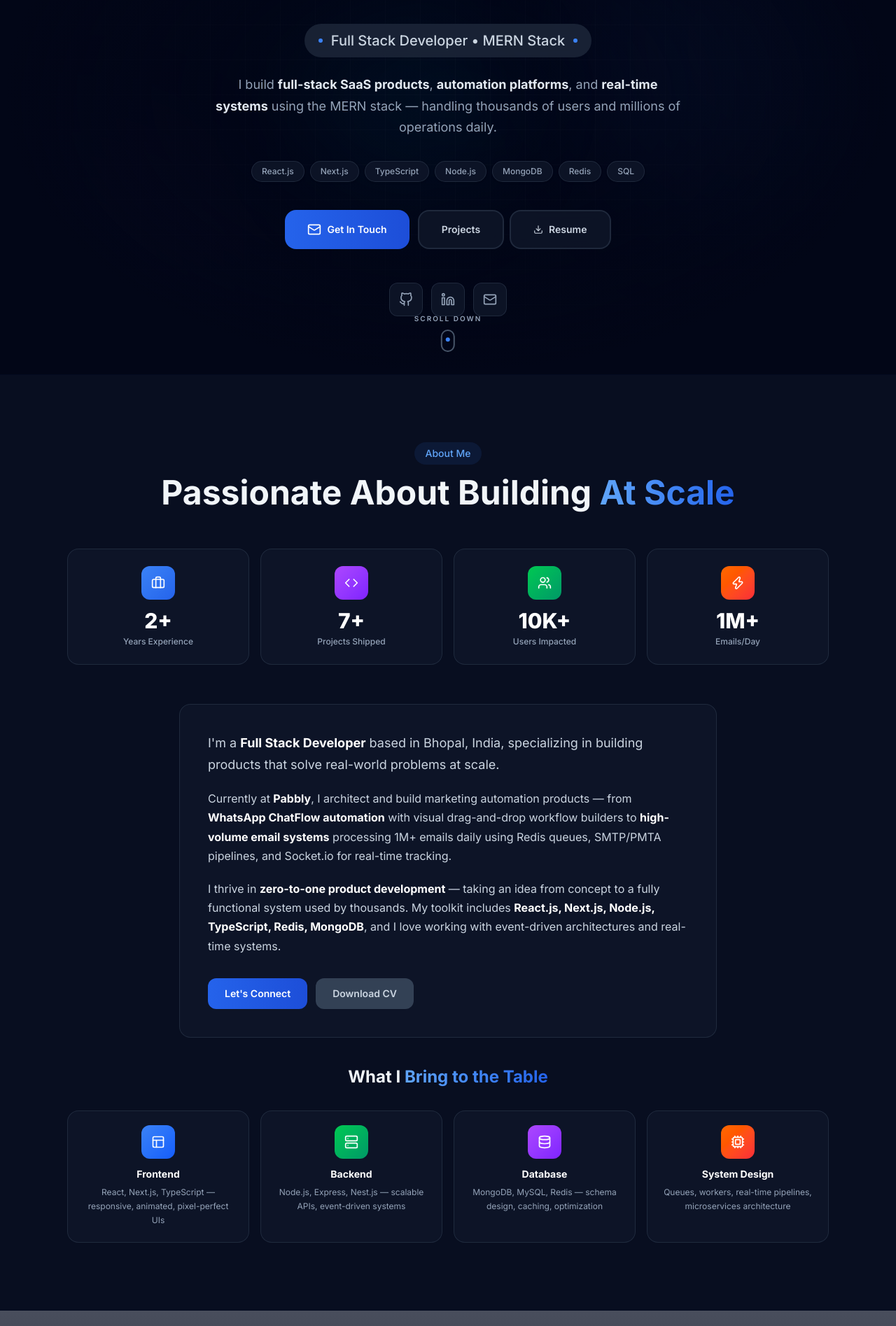
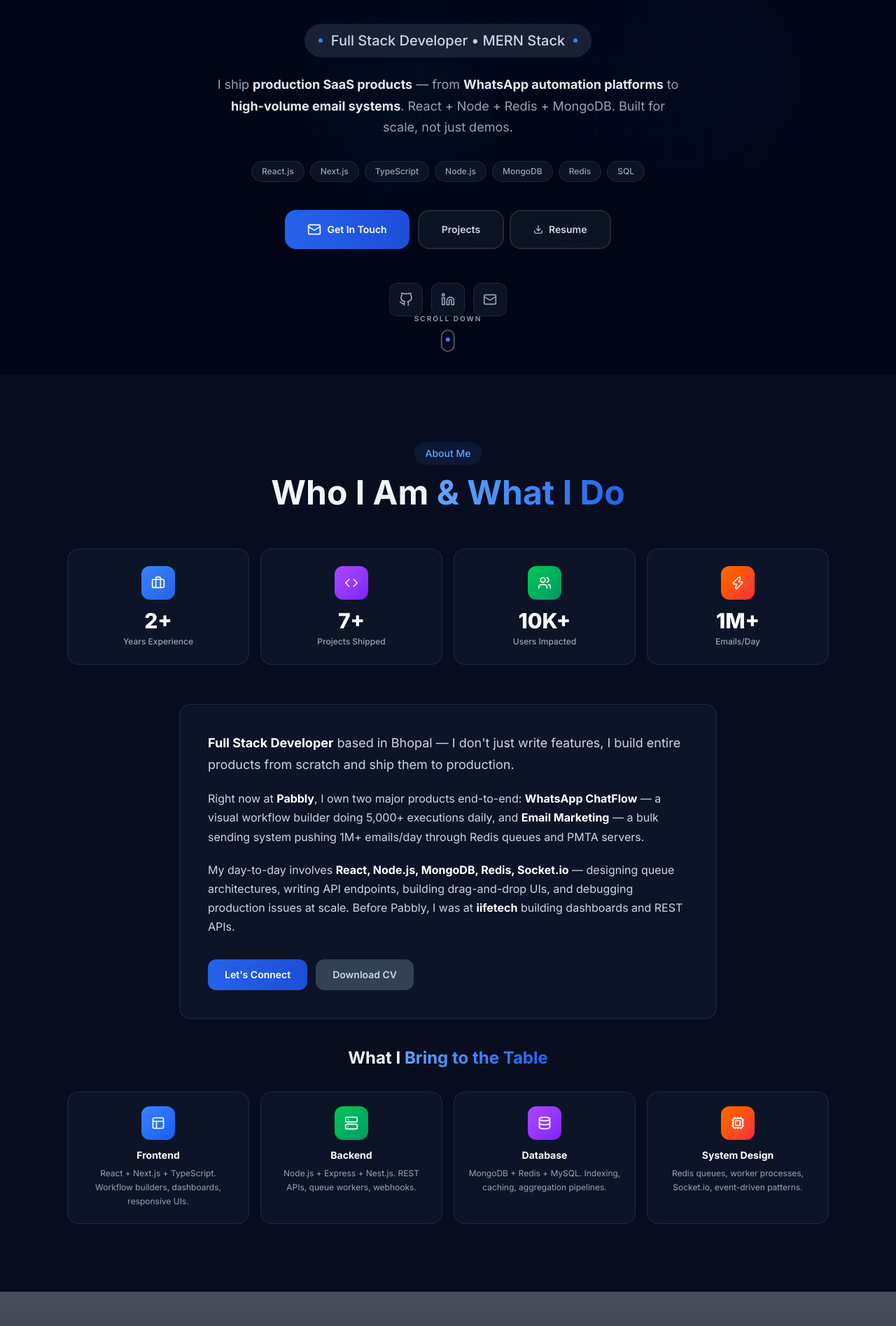
Before and after one commit to gourav8519/gourav_portfolio, a Next.js app: page / in a window 1280 px wide. Shown: the part 265-2160 px from the top of the page at 70% size. Built offline with nearby package versions, Linux system fonts and the light colour scheme.

Commit message:
Rewrite all content - remove generic ChatGPT phrases, add authentic voice

```diff
--- a/src/components/About.tsx
+++ b/src/components/About.tsx
@@ -25,9 +25,9 @@ export default function About() {
               About Me
             </span>
             <h2 className="text-2xl sm:text-3xl md:text-5xl font-bold mb-4">
-              Passionate About Building{" "}
+              Who I Am{" "}
               <span className="bg-gradient-to-r from-primary-500 to-primary-700 dark:from-primary-400 dark:to-primary-600 bg-clip-text text-transparent">
-                At Scale
+                & What I Do
               </span>
             </h2>
           </div>
@@ -64,23 +64,20 @@ export default function About() {
           <div className="max-w-3xl mx-auto bg-white dark:bg-dark-800/80 dark:backdrop-blur-sm rounded-2xl border border-dark-200/60 dark:border-dark-600/50 p-8 md:p-10">
             <div className="space-y-5 text-dark-600 dark:text-dark-300 leading-relaxed">
               <p className="text-lg">
-                I&apos;m a <strong className="text-dark-900 dark:text-white">Full Stack Developer</strong> based
-                in Bhopal, India, specializing in building products that solve real-world problems at scale.
+                <strong className="text-dark-900 dark:text-white">Full Stack Developer</strong> based
+                in Bhopal — I don&apos;t just write features, I build entire products from scratch and ship them to production.
               </p>
 
               <p>
-                Currently at <strong className="text-dark-900 dark:text-white">Pabbly</strong>, I architect and build
-                marketing automation products — from <strong className="text-dark-900 dark:text-white">WhatsApp ChatFlow
-                automation</strong> with visual drag-and-drop workflow builders to{" "}
-                <strong className="text-dark-900 dark:text-white">high-volume email systems</strong> processing
-                1M+ emails daily using Redis queues, SMTP/PMTA pipelines, and Socket.io for real-time tracking.
+                Right now at <strong className="text-dark-900 dark:text-white">Pabbly</strong>, I own two major products end-to-end:{" "}
+                <strong className="text-dark-900 dark:text-white">WhatsApp ChatFlow</strong> — a visual workflow builder doing 5,000+ executions daily,
+                and <strong className="text-dark-900 dark:text-white">Email Marketing</strong> — a bulk sending system pushing 1M+ emails/day through Redis queues and PMTA servers.
               </p>
 
               <p>
-                I thrive in <strong className="text-dark-900 dark:text-white">zero-to-one product development</strong> — taking
-                an idea from concept to a fully functional system used by thousands. My toolkit includes{" "}
-                <strong className="text-dark-900 dark:text-white">React.js, Next.js, Node.js, TypeScript, Redis, MongoDB</strong>,
-                and I love working with event-driven architectures and real-time systems.
+                My day-to-day involves <strong className="text-dark-900 dark:text-white">React, Node.js, MongoDB, Redis, Socket.io</strong> —
+                designing queue architectures, writing API endpoints, building drag-and-drop UIs, and debugging production issues at scale.
+                Before Pabbly, I was at <strong className="text-dark-900 dark:text-white">iifetech</strong> building dashboards and REST APIs.
               </p>
             </div>
 
@@ -112,10 +109,10 @@ export default function About() {
             </h3>
             <div className="grid grid-cols-2 md:grid-cols-4 gap-4">
               {[
-                { icon: Layout, title: "Frontend", desc: "React, Next.js, TypeScript — responsive, animated, pixel-perfect UIs", color: "from-primary-500 to-blue-600" },
-                { icon: Server, title: "Backend", desc: "Node.js, Express, Nest.js — scalable APIs, event-driven systems", color: "from-green-500 to-emerald-600" },
-                { icon: Database, title: "Database", desc: "MongoDB, MySQL, Redis — schema design, caching, optimization", color: "from-purple-500 to-violet-600" },
-                { icon: Cpu, title: "System Design", desc: "Queues, workers, real-time pipelines, microservices architecture", color: "from-orange-500 to-red-500" },
+                { icon: Layout, title: "Frontend", desc: "React + Next.js + TypeScript. Workflow builders, dashboards, responsive UIs.", color: "from-primary-500 to-blue-600" },
+                { icon: Server, title: "Backend", desc: "Node.js + Express + Nest.js. REST APIs, queue workers, webhooks.", color: "from-green-500 to-emerald-600" },
+                { icon: Database, title: "Database", desc: "MongoDB + Redis + MySQL. Indexing, caching, aggregation pipelines.", color: "from-purple-500 to-violet-600" },
+                { icon: Cpu, title: "System Design", desc: "Redis queues, worker processes, Socket.io, event-driven patterns.", color: "from-orange-500 to-red-500" },
               ].map((item, i) => (
                 <motion.div
                   key={i}
--- a/src/components/Experience.tsx
+++ b/src/components/Experience.tsx
@@ -20,7 +20,7 @@ export default function Experience() {
               </span>
             </h2>
             <p className="text-dark-500 dark:text-dark-400 max-w-xl mx-auto text-lg">
-              My professional journey building products at scale
+              Companies where I&apos;ve shipped production code
             </p>
           </div>
         </AnimatedSection>
--- a/src/components/Hero.tsx
+++ b/src/components/Hero.tsx
@@ -61,10 +61,10 @@ export default function Hero() {
           transition={{ duration: 0.6, delay: 0.35 }}
           className="text-[13px] sm:text-base md:text-lg text-dark-500 dark:text-dark-400 max-w-2xl mx-auto mb-6 sm:mb-8 leading-[1.8] px-2 sm:px-0"
         >
-          I build <strong className="text-dark-700 dark:text-dark-200">full-stack SaaS products</strong>,{" "}
-          <strong className="text-dark-700 dark:text-dark-200">automation platforms</strong>, and{" "}
-          <strong className="text-dark-700 dark:text-dark-200">real-time systems</strong> using the MERN stack
-          — handling thousands of users and millions of operations daily.
+          I ship <strong className="text-dark-700 dark:text-dark-200">production SaaS products</strong> —{" "}
+          from <strong className="text-dark-700 dark:text-dark-200">WhatsApp automation platforms</strong> to{" "}
+          <strong className="text-dark-700 dark:text-dark-200">high-volume email systems</strong>.{" "}
+          React + Node + Redis + MongoDB. Built for scale, not just demos.
         </motion.p>
 
         {/* Tech Stack Pills */}
--- a/src/components/Projects.tsx
+++ b/src/components/Projects.tsx
@@ -22,7 +22,7 @@ export default function Projects() {
               </span>
             </h2>
             <p className="text-dark-500 dark:text-dark-400 max-w-xl mx-auto text-base md:text-lg">
-              Products I&apos;ve built from scratch, used by thousands
+              Stuff I&apos;ve actually built and shipped to production
             </p>
           </div>
         </AnimatedSection>
--- a/src/data/portfolio.ts
+++ b/src/data/portfolio.ts
@@ -3,7 +3,7 @@ export const personalInfo = {
   title: "Full Stack Developer (MERN Stack)",
   tagline: "Building Scalable & High-Performance Web Applications",
   description:
-    "MERN Stack Developer with 2+ years of experience building scalable SaaS applications, automation systems, and real-time platforms. I specialize in React.js, Next.js, Node.js, and MongoDB — from crafting pixel-perfect UIs to designing high-performance backend architectures handling millions of operations daily.",
+    "2+ years into building SaaS products that actually handle scale — WhatsApp automation doing 5K+ workflows/day, email systems pushing 1M+ emails/day. I work across the full stack with React, Next.js, Node.js, and MongoDB. Not just writing code — designing systems that don't break under pressure.",
   email: "s001gourav@gmail.com",
   phone: "+91 8519006622",
   location: "Bhopal, India",
@@ -101,7 +101,7 @@ export const projects = [
     title: "Pabbly ChatFlow",
     subtitle: "WhatsApp Automation Platform",
     description:
-      "Built a real-time WhatsApp automation platform with a visual drag-and-drop workflow builder. The system handles 5,000+ daily workflow executions with support for conditions, delays, webhooks, and API integrations.",
+      "Users drag and drop nodes to create WhatsApp automation flows — conditions, delays, webhooks, API calls. I built both the React Flow frontend and the Redis-powered backend engine. Running 5,000+ workflow executions daily in production.",
     tech: ["React.js", "React Flow", "Node.js", "Redis", "Socket.io", "MongoDB"],
     highlights: [
       "Visual workflow builder with 15+ custom node types",
@@ -115,7 +115,7 @@ export const projects = [
     title: "Pabbly Email Marketing",
     subtitle: "Bulk Email & Automation System",
     description:
-      "Zero-to-one development of a complete email automation platform supporting 10,000+ users. Built the entire email campaign builder, automation workflows, and high-volume delivery pipeline processing 1M+ emails daily.",
+      "Built this from zero — campaign builder, automation workflows, contact segmentation, analytics dashboard. The backend pushes 1M+ emails/day through Redis queues and PMTA/SMTP servers. Serving 10,000+ active users.",
     tech: ["React.js", "Node.js", "Redis", "SMTP/PMTA", "MongoDB", "Socket.io"],
     highlights: [
       "Email automation builder with drag-and-drop sequencing",
@@ -129,7 +129,7 @@ export const projects = [
     title: "SourceAI",
     subtitle: "AI-Powered Support System",
     description:
-      "Built an intelligent customer support system powered by OpenAI that automates 70-80% of customer queries. Features real-time chat with AI-to-human handoff and IMAP-based email-to-ticket conversion.",
+      "Customer support system where AI handles 70-80% of queries automatically. When it can't answer, it hands off to a human agent with full context. Also converts support emails into tickets via IMAP integration.",
     tech: ["Next.js", "OpenAI API", "Node.js", "Socket.io", "MongoDB"],
     highlights: [
       "AI chatbot automating 70-80% of customer queries",
@@ -143,7 +143,7 @@ export const projects = [
     title: "Ecommerce Store",
     subtitle: "Full Stack Shopping Platform",
     description:
-      "Built a complete ecommerce platform for buying and selling phones, laptops, and watches online. Features include product listings, cart management, user authentication, and a responsive shopping experience.",
+      "Full-stack ecommerce app — product listings, cart, checkout, JWT auth, admin panel. Built with the MERN stack. Clean UI with Tailwind, state managed with Redux Toolkit.",
     tech: ["React.js", "Node.js", "MongoDB", "Express.js", "Tailwind CSS", "Redux Toolkit"],
     highlights: [
       "Full CRUD with product management",
@@ -157,7 +157,7 @@ export const projects = [
     title: "Flora",
     subtitle: "Animated Flower Shop Website",
     description:
-      "A beautifully animated web application for selling cut flowers and ornamental plants. Built with scroll-triggered animations using GSAP for a premium, interactive browsing experience.",
+      "Animated flower shop website with scroll-triggered animations using GSAP and ScrollTrigger. Heavy focus on motion design and smooth interactions.",
     tech: ["HTML", "CSS", "JavaScript", "jQuery", "GSAP", "ScrollTrigger"],
     highlights: [
       "Smooth GSAP scroll-triggered animations",
```
